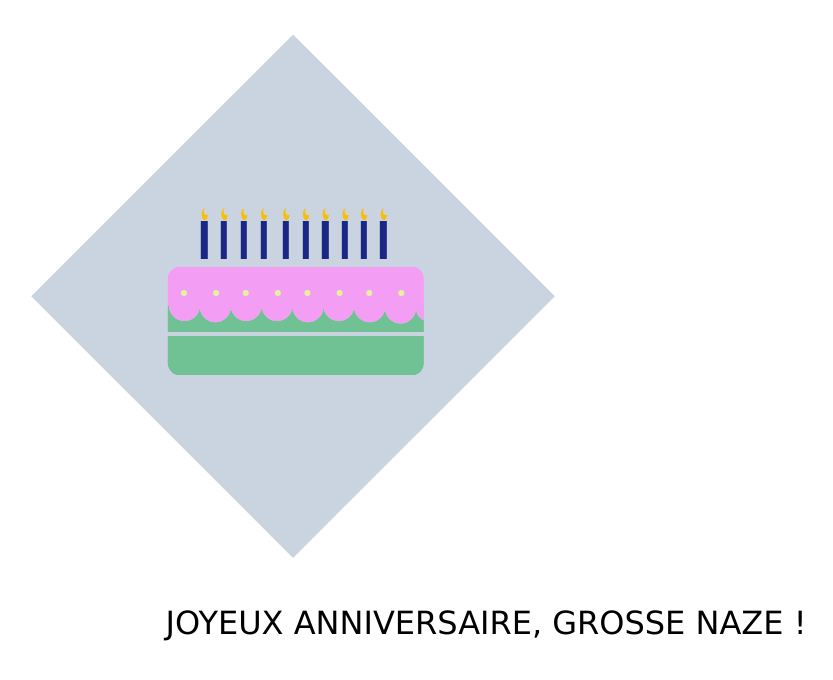
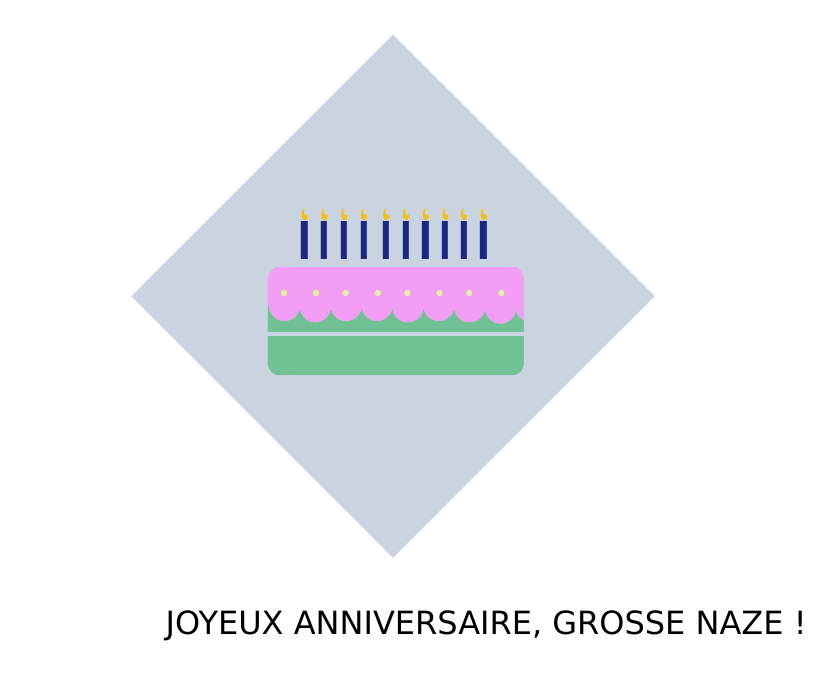
Before and after one commit to Simpleprune/simpleprune.github.io, a Jekyll site: the page accueil.html, which Jekyll copies as it is, in a window 1280 px wide. Shown: the top 680 px of the page, without its empty margins (154-987 px from the left). Built offline with Jekyll 4.4.1, drawn with Linux system fonts in a browser that asks for light colours.

Commit message:
Update style.css

```diff
--- a/css/style.css
+++ b/css/style.css
@@ -1,6 +1,6 @@
 #gateau{
 text-align: center;
-margin-left: 50px;
+margin-left: 150px;
 }
 
 #global{
```
